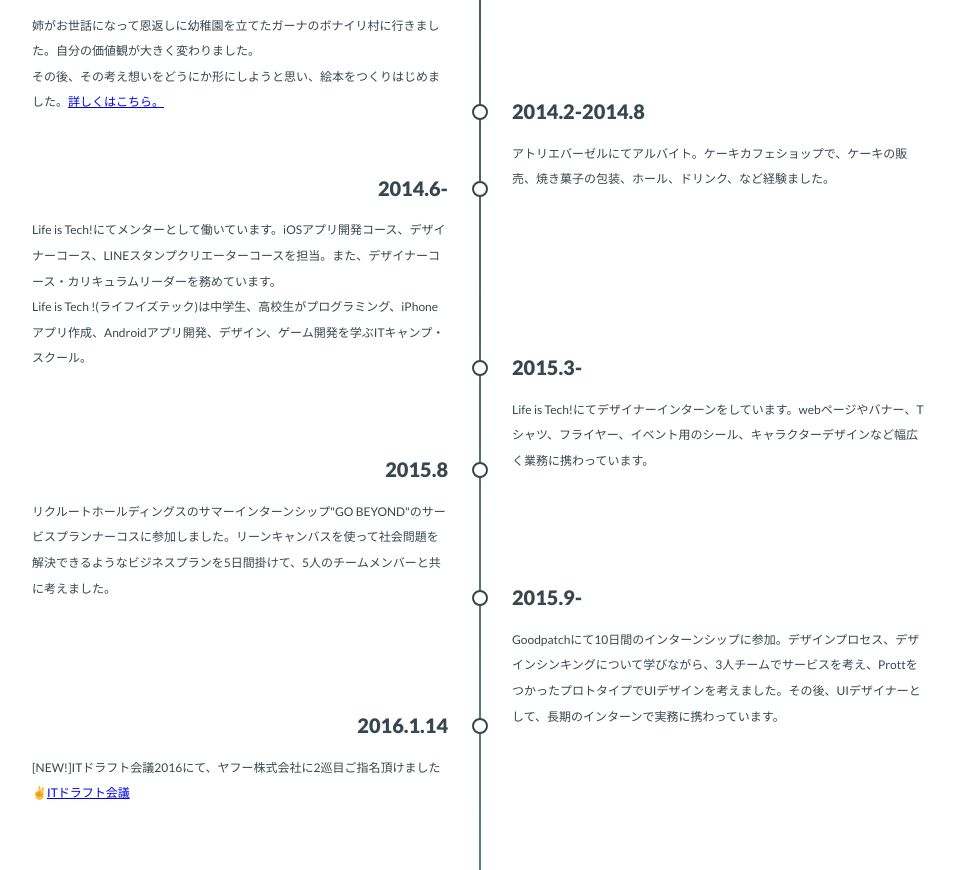
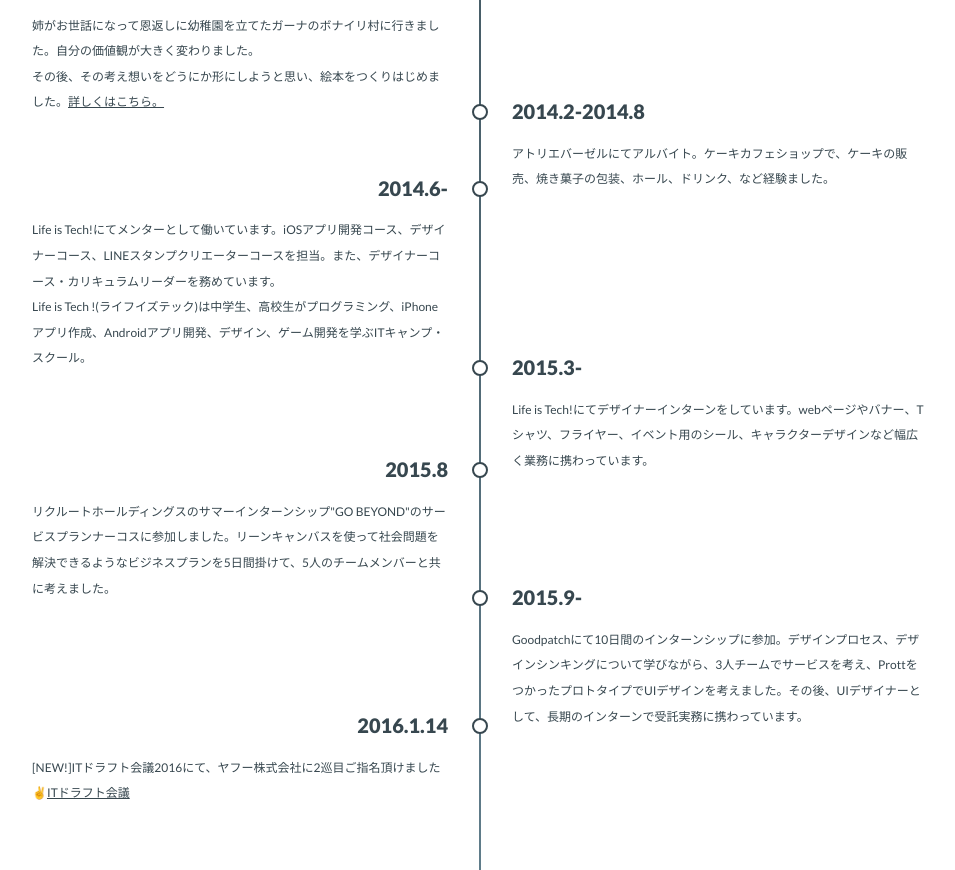
Before and after one commit to hikarihara/portfolio, a plain HTML site: page resume.html in a window 1280 px wide. Shown: the part 772-1642 px from the top of the page, without its empty margins (160-1115 px from the left). Drawn offline with Linux system fonts and the light colour scheme.

Commit message:
change link color

```diff
--- a/css/resume.css
+++ b/css/resume.css
@@ -56,7 +56,9 @@ i{
     margin-bottom: 50px;
 
 }
-
+.timeline a{
+    color: #37474F;
+}
 
 .timeline {
     width: 80%;
--- a/resume.html
+++ b/resume.html
@@ -91,7 +91,7 @@
 
                 <div class="item">
                     <h2>2015.9-</h2>
-                    <p>Goodpatchにて10日間のインターンシップに参加。デザインプロセス、デザインシンキングについて学びながら、3人チームでサービスを考え、ProttをつかったプロトタイプでUIデザインを考えました。その後、UIデザイナーとして、長期のインターンで実務に携わっています。</p>
+                    <p>Goodpatchにて10日間のインターンシップに参加。デザインプロセス、デザインシンキングについて学びながら、3人チームでサービスを考え、ProttをつかったプロトタイプでUIデザインを考えました。その後、UIデザイナーとして、長期のインターンで受託実務に携わっています。</p>
                 </div>
 
                 <div class="item">
```
